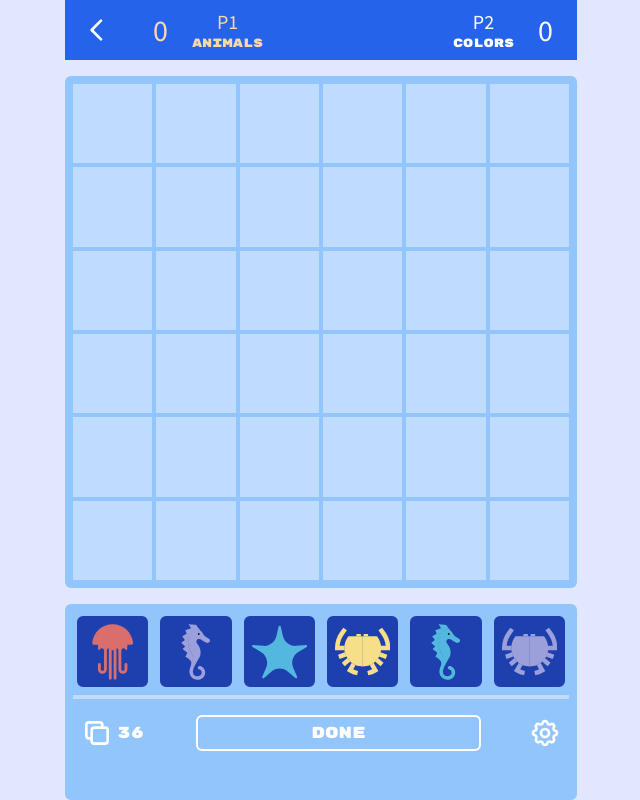
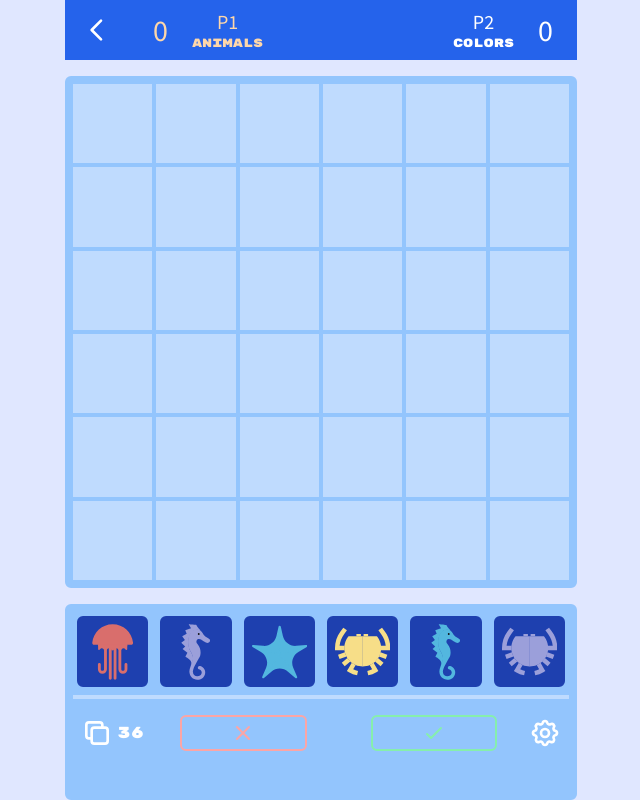
Before and after one commit to aventide/get-schooled, a React (Create React App) app: page / in a window 1280 px wide. Both pictures are taken after a click on the button "tabletop". Shown: the whole page, without its empty margins (319-959 px from the left). Built offline with nearby package versions, Linux system fonts and the light colour scheme.

Commit message:
add example confirm and cancel buttons

```diff
--- a/src/components/BoardFooter.js
+++ b/src/components/BoardFooter.js
@@ -1,7 +1,7 @@
 import { useState } from "react";
 import StyledModal from "./StyledModal";
 
-export default function BoardFooter({ bankSize, settings, onSettingsChanged }) {
+export default function BoardFooter({ bankSize, settings, onSettingsChanged, onConfirmMove, onCancelMove }) {
   const [isBoardSettingsOpen, setIsBoardSettingsOpen] = useState(false);
 
   return (
@@ -23,9 +23,18 @@ export default function BoardFooter({ bankSize, settings, onSettingsChanged }) {
         </svg>
         <p className="font-fancy mx-1">{bankSize}</p>
       </div>
-      <button className="border-2 border-white rounded-md py-1 font-fancy text-white flex-1 mx-12 hover:opacity-75">
-        DONE
-      </button>
+      <div className="flex flex-1">
+        <button onClick={onCancelMove} className="border-2 border-red-300 rounded-md py-1 font-fancy text-red-300 flex-1 mx-8 hover:opacity-75 flex justify-center">
+          <svg xmlns="http://www.w3.org/2000/svg" className="h-6 w-6" fill="none" viewBox="0 0 24 24" stroke="currentColor" strokeWidth={2}>
+            <path strokeLinecap="round" strokeLinejoin="round" d="M6 18L18 6M6 6l12 12" />
+          </svg>
+        </button>
+        <button onClick={onConfirmMove} className="border-2 border-green-300 rounded-md py-1 font-fancy text-green-300 flex-1 mx-8 hover:opacity-75 flex justify-center">
+          <svg xmlns="http://www.w3.org/2000/svg" className="h-6 w-6" fill="none" viewBox="0 0 24 24" stroke="currentColor" strokeWidth={2}>
+            <path strokeLinecap="round" strokeLinejoin="round" d="M5 13l4 4L19 7" />
+          </svg>
+        </button>
+      </div>
       <button onClick={() => setIsBoardSettingsOpen(true)}>
         <svg
           xmlns="http://www.w3.org/2000/svg"
--- a/src/containers/GameBoard.js
+++ b/src/containers/GameBoard.js
@@ -239,6 +239,8 @@ function GameBoard({ onBack }) {
             bankSize={bank.length}
             settings={boardSettings}
             onSettingsChanged={(newSettings) => setBoardSettings(newSettings)}
+            onConfirmMove={() => {}}
+            onCancelMove={() => {}}
           />
         </div>
       </div>
```
